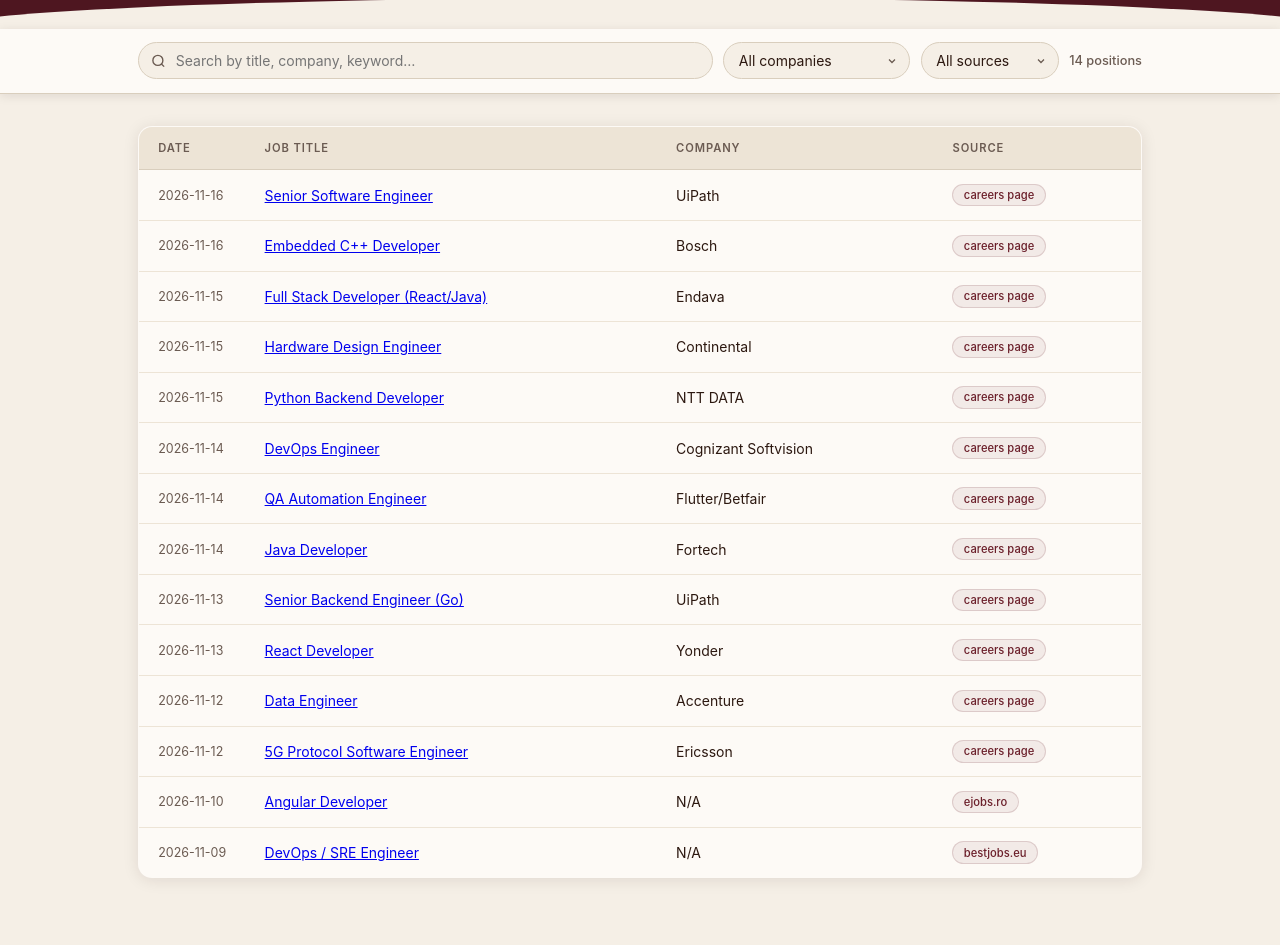
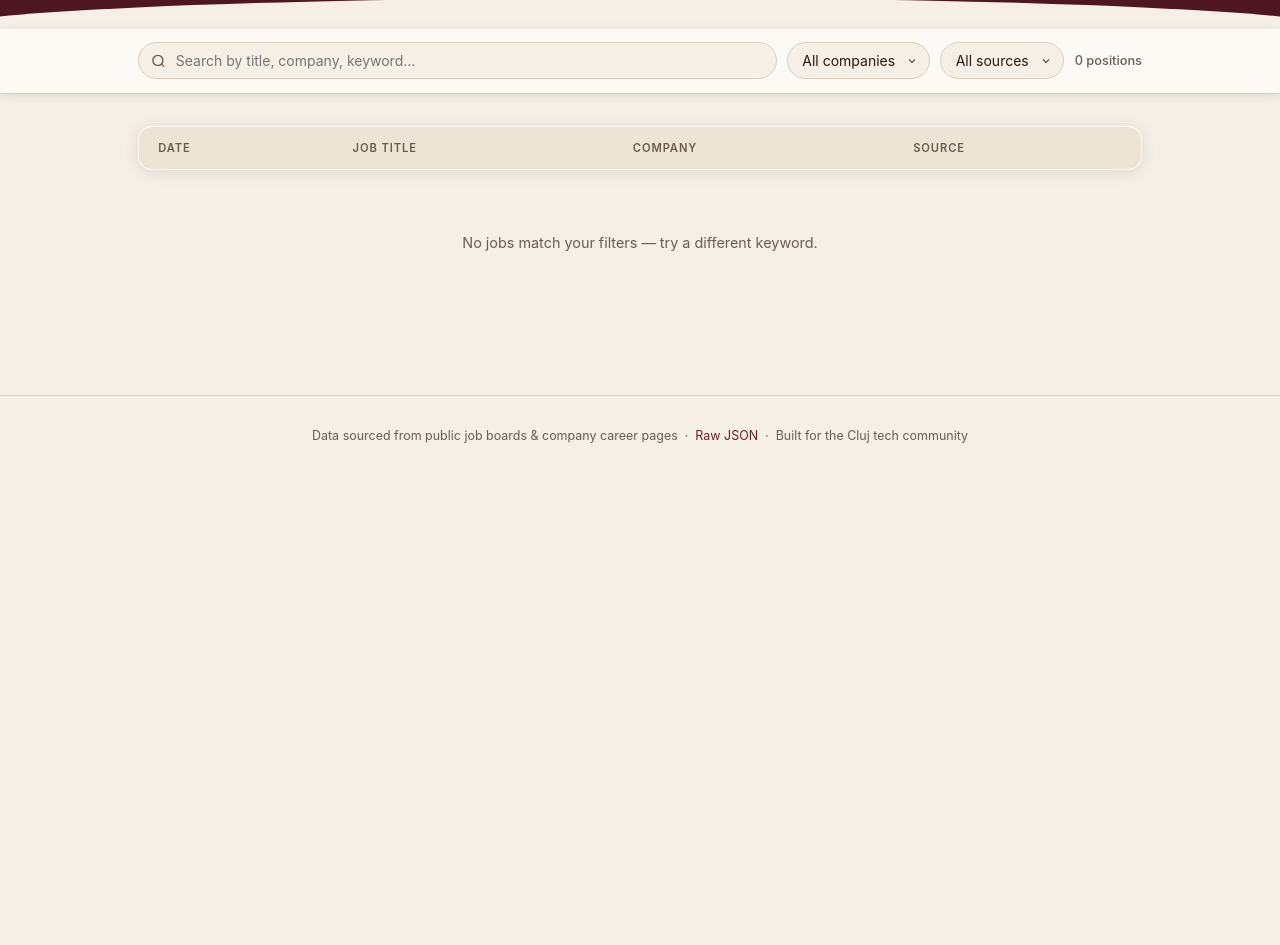
Before and after one commit to AlexandraVaida/cluj-jobs, a plain HTML site: page docs/index.html in a window 1280 px wide. Shown: the part 111-1056 px from the top of the page. After the commit the page ends 800 px from the top, so only its background shows below. Drawn offline with Linux system fonts and the light colour scheme.

Commit message:
chore: update job listings 2026-11-17

```diff
--- a/docs/index.html
+++ b/docs/index.html
@@ -256,8 +256,8 @@
       Tech Jobs Board
     </h1>
     <div class="header-meta">
-      Updated <strong>16 Nov 2026, 22:26 UTC</strong><br/>
-      <strong>14</strong> open positions &nbsp;·&nbsp; auto-refreshed daily
+      Updated <strong>17 Nov 2026, 15:18 UTC</strong><br/>
+      <strong>0</strong> open positions &nbsp;·&nbsp; auto-refreshed daily
     </div>
   </div>
 </header>
@@ -270,24 +270,11 @@
     </div>
     <select id="companyFilter" onchange="filter()">
       <option value="">All companies</option>
-      <option value="Accenture">Accenture</option>
-<option value="Bosch">Bosch</option>
-<option value="Cognizant Softvision">Cognizant Softvision</option>
-<option value="Continental">Continental</option>
-<option value="Endava">Endava</option>
-<option value="Ericsson">Ericsson</option>
-<option value="Flutter/Betfair">Flutter/Betfair</option>
-<option value="Fortech">Fortech</option>
-<option value="N/A">N/A</option>
-<option value="NTT DATA">NTT DATA</option>
-<option value="UiPath">UiPath</option>
-<option value="Yonder">Yonder</option>
+
     </select>
     <select id="sourceFilter" onchange="filter()">
       <option value="">All sources</option>
-      <option value="bestjobs.eu">bestjobs.eu</option>
-<option value="careers page">careers page</option>
-<option value="ejobs.ro">ejobs.ro</option>
+
     </select>
     <span id="count"></span>
   </div>
@@ -305,90 +292,6 @@
     </thead>
     <tbody>
 
-        <tr data-company="UiPath" data-source="careers page">
-          <td class="date">2026-11-16</td>
-          <td><a href="https://www.uipath.com/company/careers/jobs" target="_blank" rel="noopener">Senior Software Engineer</a></td>
-          <td>UiPath</td>
-          <td><span class="badge">careers page</span></td>
-        </tr>
-        <tr data-company="Bosch" data-source="careers page">
-          <td class="date">2026-11-16</td>
-          <td><a href="https://www.bosch.com/careers/" target="_blank" rel="noopener">Embedded C++ Developer</a></td>
-          <td>Bosch</td>
-          <td><span class="badge">careers page</span></td>
-        </tr>
-        <tr data-company="Endava" data-source="careers page">
-          <td class="date">2026-11-15</td>
-          <td><a href="https://www.endava.com/en/careers/" target="_blank" rel="noopener">Full Stack Developer (React/Java)</a></td>
-          <td>Endava</td>
-          <td><span class="badge">careers page</span></td>
-        </tr>
-        <tr data-company="Continental" data-source="careers page">
-          <td class="date">2026-11-15</td>
-          <td><a href="https://www.continental.com/en/career/" target="_blank" rel="noopener">Hardware Design Engineer</a></td>
-          <td>Continental</td>
-          <td><span class="badge">careers page</span></td>
-        </tr>
-        <tr data-company="NTT DATA" data-source="careers page">
-          <td class="date">2026-11-15</td>
-          <td><a href="https://ro.nttdata.com/ro/cariere" target="_blank" rel="noopener">Python Backend Developer</a></td>
-          <td>NTT DATA</td>
-          <td><span class="badge">careers page</span></td>
-        </tr>
-        <tr data-company="Cognizant Softvision" data-source="careers page">
-          <td class="date">2026-11-14</td>
-          <td><a href="https://careers.cognizant.com/" target="_blank" rel="noopener">DevOps Engineer</a></td>
-          <td>Cognizant Softvision</td>
-          <td><span class="badge">careers page</span></td>
-        </tr>
-        <tr data-company="Flutter/Betfair" data-source="careers page">
-          <td class="date">2026-11-14</td>
-          <td><a href="https://www.flutter.com/careers/" target="_blank" rel="noopener">QA Automation Engineer</a></td>
-          <td>Flutter/Betfair</td>
-          <td><span class="badge">careers page</span></td>
-        </tr>
-        <tr data-company="Fortech" data-source="careers page">
-          <td class="date">2026-11-14</td>
-          <td><a href="https://www.fortech.ro/careers/" target="_blank" rel="noopener">Java Developer</a></td>
-          <td>Fortech</td>
-          <td><span class="badge">careers page</span></td>
-        </tr>
-        <tr data-company="UiPath" data-source="careers page">
-          <td class="date">2026-11-13</td>
-          <td><a href="https://www.uipath.com/company/careers/jobs" target="_blank" rel="noopener">Senior Backend Engineer (Go)</a></td>
-          <td>UiPath</td>
-          <td><span class="badge">careers page</span></td>
-        </tr>
-        <tr data-company="Yonder" data-source="careers page">
-          <td class="date">2026-11-13</td>
-          <td><a href="https://www.yonder.ro/careers" target="_blank" rel="noopener">React Developer</a></td>
-          <td>Yonder</td>
-          <td><span class="badge">careers page</span></td>
-        </tr>
-        <tr data-company="Accenture" data-source="careers page">
-          <td class="date">2026-11-12</td>
-          <td><a href="https://www.accenture.com/ro-en/careers/" target="_blank" rel="noopener">Data Engineer</a></td>
-          <td>Accenture</td>
-          <td><span class="badge">careers page</span></td>
-        </tr>
-        <tr data-company="Ericsson" data-source="careers page">
-          <td class="date">2026-11-12</td>
-          <td><a href="https://jobs.ericsson.com/" target="_blank" rel="noopener">5G Protocol Software Engineer</a></td>
-          <td>Ericsson</td>
-          <td><span class="badge">careers page</span></td>
-        </tr>
-        <tr data-company="N/A" data-source="ejobs.ro">
-          <td class="date">2026-11-10</td>
-          <td><a href="https://www.ejobs.ro/" target="_blank" rel="noopener">Angular Developer</a></td>
-          <td>N/A</td>
-          <td><span class="badge">ejobs.ro</span></td>
-        </tr>
-        <tr data-company="N/A" data-source="bestjobs.eu">
-          <td class="date">2026-11-09</td>
-          <td><a href="https://www.bestjobs.eu/" target="_blank" rel="noopener">DevOps / SRE Engineer</a></td>
-          <td>N/A</td>
-          <td><span class="badge">bestjobs.eu</span></td>
-        </tr>
     </tbody>
   </table>
   <p id="noResults" class="hidden">No jobs match your filters — try a different keyword.</p>
```
Also changed, not shown: docs/jobs.json (+3 -164 lines).
